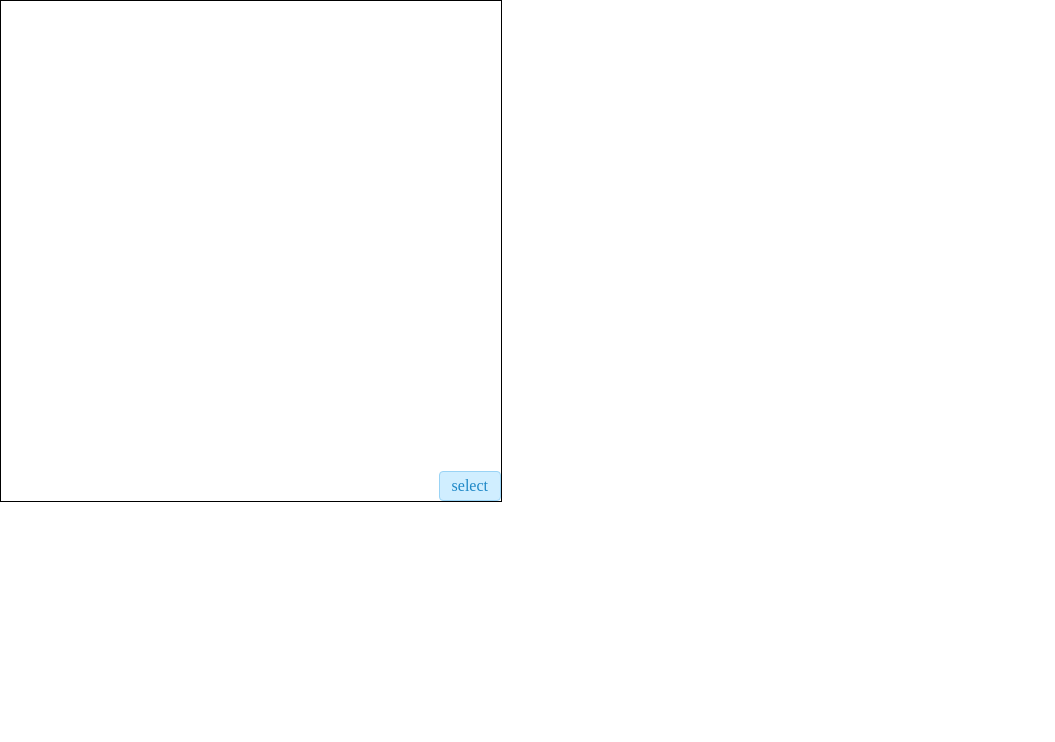
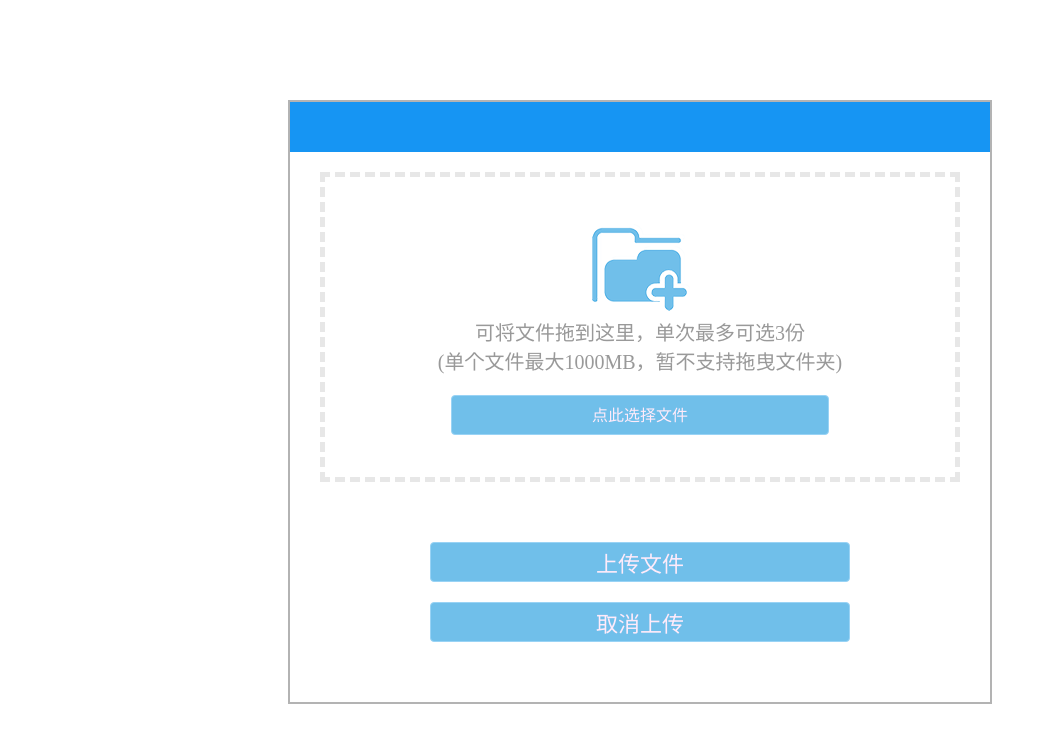
Before and after one commit to willChowFront/kUpload, a plain HTML site: page test.html in a window 1280 px wide. Shown: the whole page, without its empty margins (0-1055 px from the left). Drawn offline with Linux system fonts and the light colour scheme.

Commit message:
kUpload.js

```diff
--- a/kUpload.css
+++ b/kUpload.css
@@ -7,24 +7,56 @@
 * v1.0.0(2016.05.13):
      初始生成
 * -----------------------------------------------------*/
+.k-upload-area {
+	padding-bottom: 160px;
+}
+
+.k-upload-header{
+	width: 100%;
+	height: 50px;
+	background-color: #1695f3;
+}
+
+.k-upload-body {
+	position: relative;
+	width: 90%;
+	height: 140px;
+	padding-top: 140px;
+	padding-bottom: 20px;
+	margin: 20px auto;
+	border: 5px dashed #e7e7e7;
+	background: url("./img/k-addfile.png") no-repeat center 20%;
+}
+
+.k-upload-body p {
+	width: 80%;
+	margin: 0 auto;
+	text-align: center;
+	color: #999999;
+	font-size: 20px;
+}
+
 .k-upload-list {
-	width: 100%;
+	width: 92%;
+	margin: 20px auto;
 }
 
 .k-upload-list li{
+	position: relative;
 	height: 40px;
 	line-height: 40px;
-	border-bottom: 1px solid #bababa;
+	margin-bottom: 5px;
 }
 
 .k-upload-list li strong{
 	float: left;
 	height: 40px;
-	width: 40%;
-	text-indent: 20px;
-	font-size: 16px;
-	text-align: center;
-	background: url("./file.png") no-repeat 0 10px/20px 20px;
+	width: 38%;
+	text-indent: 25px;
+	font-size: 20px;
+	color: #001;
+	border-right: 1px solid #bababa;
+	background: url("./img/k-icon.png") no-repeat 0 14px;
 	overflow: hidden;
 	white-space: nowrap;
 	text-overflow: ellipsis;
@@ -34,43 +66,94 @@
 	float: left;
 	width: 40%;
 	height: 40px;
-	font-size: 16px;
+	border-right: 1px solid #bababa;
+	border-top: 1px solid #bababa;
+	border-bottom: 1px solid #bababa;
+	font-size: 20px;
 	text-align: center;
-	border-left: 1px solid #bababa;
-	border-right: 1px solid #bababa;
 }
 
 .k-upload-list li a {
+	display: inline-block;
+	text-indent: -20000px;
+	width: 21%;
 	font-size: 16px;
+	text-align: center;
+	color: #1695f3;
+	background: url("./img/k-icon.png") no-repeat right -33px;
+}
+
+.k-file-button {
+	position: absolute;
+	left: 20%;
+	bottom: 42px;
+	width: 60%;
+	height: 40px;
+    background-color: #70bfea;
+    border: 1px solid #99D3F5;
+    border-radius: 4px;
+    color: #ffebfa;
+    text-align: center;
+    line-height: 40px;
+}
+
+.k-file-input{
+	position: absolute;
+    left: 20%;
+	bottom: 42px;
+	width: 60%;
+	height: 40px;
+    opacity: 0;
+    z-index: 1000;
+    cursor: pointer;
+}
+
+.k-upload-button{
+	position: absolute;
+	left: 20%;
+	bottom:80px;
+	width: 60%;
+	height: 40px;
+	background-color: #70bfea;
+	border: 1px solid #99D3F5;
+    border-radius: 4px;
+    cursor: pointer;
+	color: #ffebfa;
+	font-size: 22px;
 	text-align: center;
 }
 
-.k-file-input {
-	position: absolute;
-	right: 0;
-	bottom: 0;
-    display: inline-block;
-    background: #D0EEFF;
-    border: 1px solid #99D3F5;
-    border-radius: 4px;
-    padding: 4px 12px;
-    overflow: hidden;
-    color: #1E88C7;
-    text-decoration: none;
-    text-indent: 0;
-    line-height: 20px;
+.k-upload-button:hover {
+    background-color: #1695f3;
+    color: #ffebfa;
 }
 
-.k-file-input input {
-    position: absolute;
-    font-size: 100px;
-    right: 0;
-    top: 0;
-    opacity: 0;
+.k-cancel-button {
+	position: absolute;
+	left: 20%;
+	bottom:20px;
+	width: 60%;
+	height: 40px;
+	background-color: #70bfea;
+	border: 1px solid #99D3F5;
+    border-radius: 4px;
+    cursor: pointer;
+	color: #ffebfa;
+	font-size: 22px;
+	text-align: center;
 }
-.k-file-input:hover {
-    background: #AADFFD;
-    border-color: #78C3F3;
-    color: #004974;
-    text-decoration: none;
+
+.k-cancel-button:hover{
+	background-color: #1695f3;
+    color: #ffebfa;
 }
+
+.k-progress {
+	position: absolute;
+	left: 38%;
+	top: 0;
+	height: 41px;
+	width: 20%;
+	color: #fff;
+	background-color: #1695f3;
+}
--- a/kUpload.js
+++ b/kUpload.js
@@ -10,10 +10,19 @@
 * -----------------------------------------------------*/
 function kUpload (config) {
 	var
+		dropId,//可拖放区域的id
+		uploadListId,//上传列表id
+		toUploadId,//上传按钮id
+		fileInputId,//文件表单元素id
+		cancelUploadId,//取消上传按钮id
 		uploadFiles = [],//待上传文件
+		fileParaName = config.fileParaName ? config.fileParaName : -1,//后台接收文件上传时的参数名
 		uploadAreaId = config.uploadAreaId ? config.uploadAreaId : -1,
 		progessEleId = config.progessEleId ? config.progessEleId : -1,
 		cssUrl = config.cssUrl ? config.cssUrl : -1,
+		uploadUrl = config.uploadUrl ? config.uploadUrl : -1,
+		selectNums = config.selectNums ? config.selectNums : 200,
+		maxFileSize = config.maxFileSize ? config.maxFileSize : 1024,
 		acceptFormat = config.acceptFormat ? config.acceptFormat : [];
 	/**
 	 * [on 为dom元素绑定事件处理程序，事件代理]
@@ -55,6 +64,8 @@ function kUpload (config) {
 			files = event.dataTransfer.files;
 		if(files.length == 0){
 			alert("抱歉,暂不支持文件夹上传");
+		}else if(files.length > selectNums){
+			alert("抱歉,单此可选"+selectNums+"份文件");
 		}else{
 			createFileHtml(files);
 		}
@@ -72,6 +83,7 @@ function kUpload (config) {
 			toUpload = document.getElementById('J_toUpload'),
 			i = 0,
 			len = files.length;
+
 		if(document.getElementById('J_upLoadList')){
 			ulEle = document.getElementById('J_upLoadList');
 		}else{
@@ -83,6 +95,13 @@ function kUpload (config) {
 		while(i<len){
 			strTemp = files[i].name.split('.');
 			suffix = strTemp[strTemp.length-1];
+			fileName = files[i].name;
+			fileSize = parseInt(files[i].size , 10) / (1024*1024);
+			if(fileSize >　maxFileSize){
+				alert(fileName+'的文件大小为'+fileSize.toFixed(2)+'M大于文件上传的最大限制'+maxFileSize+'M');
+				i++;
+				continue;
+			}
 			if(acceptFormat.length == 0){
 				isValid = true;
 			}else{
@@ -110,18 +129,16 @@ function kUpload (config) {
 			strongEle = document.createElement('strong');
 			aEle = document.createElement('a');
 
-			fileName = files[i].name;
 			if(fileName.length >　20){
 				fileName = "..."+fileName.substring(fileName.length-20, fileName.length);
 			}
 			nameTextNode = document.createTextNode(fileName);
 			strongEle.appendChild(nameTextNode);
 
-			fileSize = parseInt(files[i].size , 10) / (1024*1024);
 			sizeTextNode = document.createTextNode(fileSize.toFixed(2)+'M');
 			spanEle.appendChild(sizeTextNode);
 
-			aEle.appendChild(document.createTextNode("delete"));
+			aEle.appendChild(document.createTextNode("删除"));
 			aEle.setAttribute('index', i);
 			aEle.href = 'javascript:;';
 
@@ -134,67 +151,110 @@ function kUpload (config) {
 			uploadFiles.push(files[i]);
 			i++;
 		}
-
 		if(!toUpload){
-			buttonEle = document.createElement('button');
-			buttonEle.type = 'button';
-			buttonEle.appendChild(document.createTextNode('upload'));
-			buttonEle.id = 'J_toUpload';
-			uploadArea.appendChild(buttonEle);
-			toUpload = document.getElementById('J_toUpload');
+			uploadArea.insertBefore(ulEle, toUpload);
 		}
-
-		uploadArea.insertBefore(ulEle, toUpload);
 	}
 	/**
-	 * [createInput 生成file表单元素]
+	 * [createStatic 生成静态Html元素]
 	 */
-	function createInput(){
+	function createStatic(){
 		var
+			divEle, pEle,ulEle,
 			uploadArea = document.getElementById(uploadAreaId),
-			aEle = document.createElement('a'),
+			buttonEle = document.createElement('button'),
 			inputEle = document.createElement('input');
 
 		if(uploadArea.style.position == 'static' || uploadArea.style.position == ''){
 			uploadArea.style.position = 'relative';
 		}
 
+		if(uploadArea.className.search('k-upload-area') == -1){
+			uploadArea.className = uploadArea.className + ' k-upload-area';
+		}
+
+		divEle = document.createElement('div'),
+		divEle.className = 'k-upload-header';
+		uploadArea.appendChild(divEle);
+
+		divEle = document.createElement('div'),
+		divEle.className = 'k-upload-body';
+		dropId  = 'J_drop';
+		divEle.id = 'J_drop';
+		pEle = document.createElement('p');
+		pEle.appendChild(document.createTextNode('可将文件拖到这里，单次最多可选'+selectNums+'份'));
+		divEle.appendChild(pEle);
+		pEle = document.createElement('p');
+		pEle.appendChild(document.createTextNode('(单个文件最大'+maxFileSize+'MB，暂不支持拖曳文件夹)'));
+		divEle.appendChild(pEle);
+
 		inputEle.type = 'file';
 		inputEle.multiple = true;
 		inputEle.id = 'J_fileInput';
+		fileInputId = 'J_fileInput';
+		inputEle.className = 'k-file-input';
 
-		aEle.className = 'k-file-input';
-		aEle.appendChild(document.createTextNode('select'));
-		aEle.appendChild(inputEle);
+		buttonEle.className = 'k-file-button';
+		buttonEle.href = 'javascript:;';
+		buttonEle.appendChild(document.createTextNode('点此选择文件'));
+		divEle.appendChild(inputEle);
+		divEle.appendChild(buttonEle);
 
-		uploadArea.appendChild(aEle);
+		ulEle = document.createElement('ul');
+		ulEle.id = 'J_upLoadList';
+		uploadListId = 'J_upLoadList';
+		ulEle.className = 'k-upload-list';
+
+		buttonEle = document.createElement('button');
+		buttonEle.type = 'button';
+		buttonEle.appendChild(document.createTextNode('上传文件'));
+		buttonEle.id = 'J_toUpload';
+		toUploadId = 'J_toUpload';
+		buttonEle.className = 'k-upload-button';
+		uploadArea.appendChild(buttonEle);
+
+		buttonEle = document.createElement('button');
+		buttonEle.type = 'button';
+		buttonEle.appendChild(document.createTextNode('取消上传'));
+		buttonEle.id = 'J_cancel';
+		cancelUploadId = 'J_cancel';
+		buttonEle.className = 'k-cancel-button';
+		uploadArea.appendChild(buttonEle);
+
+		uploadArea.appendChild(divEle);
+		uploadArea.appendChild(ulEle);
 	}
 	/**
 	 * [ajaxUpload 通过ajax上传文件]
 	 * @param  {[string]} url  [上传地址]
 	 * @param  {[object]} file [文件对象]
-	 * @param  {[string]} progessEleId [进度条元素id]
+	 * @param  {[number]} index [第几个元素正在上传]
 	 * @return {[type]}      [description]
 	 */
-	function ajaxUpload(url, file, progessEleId){
+	function ajaxUpload(url, file, index){
 		var
-			jsonObject,
-			percent,
-			progessEle = document.getElementById(progessEleId),
+			jsonObject,percent,
+			emEle = document.createElement('em'),
+			formData = new FormData();
+			uploadList = document.getElementById(uploadListId).childNodes,
 			xhr = new XMLHttpRequest();
+		emEle.className = 'k-progress';
+		uploadList[index].appendChild(emEle);
+		formData.append(fileParaName, file);
 		xhr.open('post',url,false);
-		xhr.send(file);
+		xhr.send(formData);
 		xhr.onload = function(event){
 			if((xhr.status >= 200 && xhr.status < 300) || xhr.status == 304){
 				jsonObject = JSON.parse(xhr.responseText);
 				if(jsonObject.code === 0){
-
+					emEle.appendChild(document.createTextNode('上传成功'));
 				}
 			}
 		};
 		xhr.upload.onprogress = function(event){
 			if(event.lengthComputable){
-				percent = Math.floor(event.loaded/event.total)*100 + '%';
+				percent = Math.floor(event.loaded/event.total)*100;
+				emEle.style.width = percent + 'px';
 			}
 		};
 	}
@@ -204,17 +264,17 @@ function kUpload (config) {
 	function addHandler(){
 		var
 			tempArray, indexOfaEle, target, files;
-		on(uploadAreaId, "dragover" , function(event){
+		on(dropId, "dragover" , function(event){
 			preventDefault(event);
 		});
 
-		on(uploadAreaId, "dragenter", function(event){
+		on(dropId, "dragenter", function(event){
 			preventDefault(event);
 		});
 
-		on(uploadAreaId, "drop", dropHandleEvent);
+		on(dropId, "drop", dropHandleEvent);
 
-		on(uploadAreaId, 'click', function(event) {
+		on(uploadListId, 'click', function(event) {
 			target = event.target ? event.target : event.srcElement;
 			tempArray = [];
 			if(target.nodeName.toLowerCase() === 'a'){
@@ -230,9 +290,19 @@ function kUpload (config) {
 			}
 		});
 
-		on('J_fileInput', 'change', function(event){
+		on(fileInputId, 'change', function(event){
 			files = document.getElementById('J_fileInput').files;
-			createFileHtml(files);
+			if(files.length > selectNums){
+				alert("抱歉,单此可选"+selectNums+"份文件");
+			}else{
+				createFileHtml(files);
+			}
+		});
+
+		on(toUploadId, 'click', function(ev){
+			uploadFiles.forEach(function(item,index){
+				ajaxUpload(uploadUrl,item,index);
+			});
 		});
 	}
 	/**
@@ -251,7 +321,7 @@ function kUpload (config) {
 	}
 
 	(function init(){
-		createInput();
+		createStatic();
 		addHandler();
 		getCss(cssUrl);
 	})();
--- a/test.html
+++ b/test.html
@@ -6,25 +6,48 @@
 	<link rel="stylesheet" type="text/css" href="./reset.css">
 	<script type="text/javascript" src="kUpload.js" charset="UTF-8"></script>
 	<style type="text/css">
-		div {
-			width: 500px;
-			height: 500px;
-			border: 1px solid black;
-		}
+	    .content{
+	    	width: 700px;
+	    	border: 2px solid #b3b3b3;
+	    	margin: 100px auto;
+	    	height: auto;
+	    	min-height: 600px;
+	    }
+
+		/*.k-header span{
+			color: #ffebfa;
+			font-size: 22px;
+			line-height: 50px;
+			overflow: hidden;
+		}*/
 	</style>
 </head>
 <body>
-	<div id="J_uploadArea"></div>
+  <div class="content">
+
+	<div id="J_uploadArea">
+	</div>
+	<!-- <ul id="J_uploadArea2"></ul> -->
 	<!-- <form>
 		<input type="file" id="J_upload" multiple/>
 		<button type="button" >上传</button>
 	</form> -->
+  </div>
 	<script type="text/javascript">
 		kUpload({
 			uploadAreaId : "J_uploadArea",
 			acceptFormat : ["jpg","zip","pdf"],
+			cssUrl : './kUpload.css',
+			uploadUrl : './upload',
+			maxFileSize　: '1000',
+			selectNums : '3',
+			fileParaName : 'fileData'
+		});
+		/*kUpload({
+			uploadAreaId : "J_uploadArea2",
+			acceptFormat : ["jpg","zip","pdf"],
 			cssUrl : './kUpload.css'
-		})
+		})*/
 	</script>
 </body>
 </html>
```
Also changed, not shown: img/k-addfile.png (added), img/k-icon.png (added).
